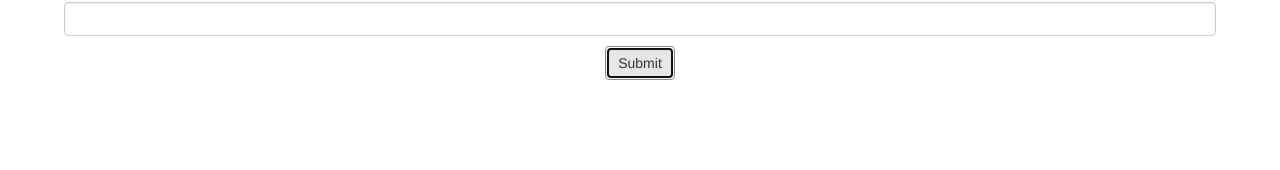
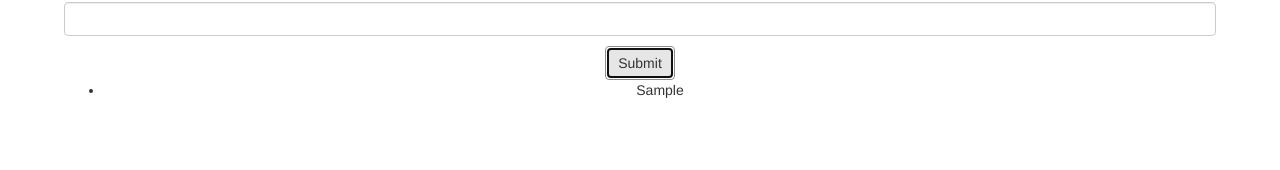
Before and after one commit to icyJoseph/notes, a React (Create React App) app: page / in a window 1280 px wide. Both pictures are taken after typing "Sample" into the empty fields and a click on the button "Submit". Shown: the part 125-295 px from the top of the page. Built offline with nearby package versions, Linux system fonts and the light colour scheme.

Commit message:
feat: render list of notes

```diff
--- a/src/components/App.js
+++ b/src/components/App.js
@@ -18,13 +18,20 @@ class App extends Component {
     return (
       <div>
         <h2 className="title">My Notes</h2>
-        <Form>
+        <Form onSubmit={e => e.preventDefault()}>
           <FormControl
             value={this.state.text}
             onChange={e => this.setState({ text: e.target.value })}
           />
           <Button onClick={() => this.submit()}>Submit</Button>
         </Form>
+        <ul className="notes-list">
+          {this.state.notes.map((note, i) => (
+            <li key={i} className="note">
+              {note}
+            </li>
+          ))}
+        </ul>
       </div>
     );
   }
```
Also changed, not shown: 1 other file (tests, documents, lock files or other folders).
